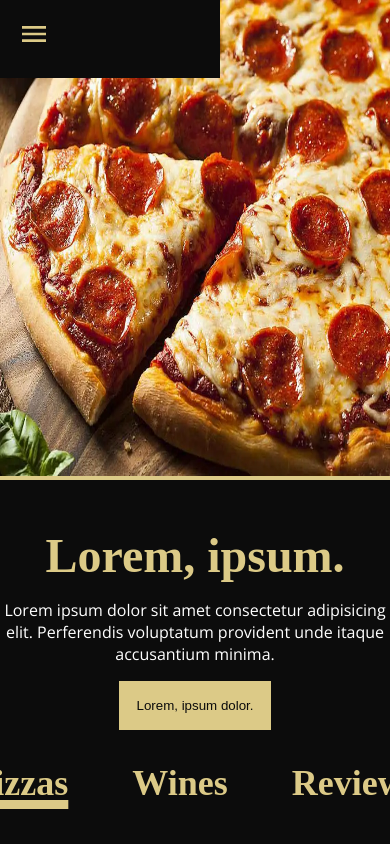
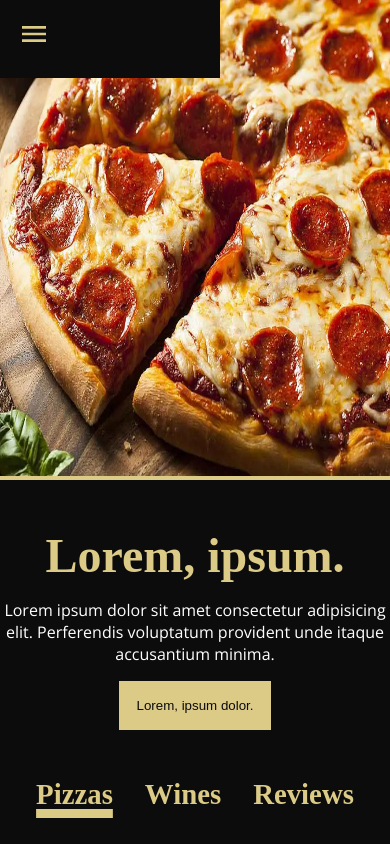
Before and after one commit to yamilt351/landing-page, a React (Create React App) app: page / in a window 390 px wide. Shown: the top 844 px of the page. Built offline with nearby package versions, Linux system fonts and the light colour scheme; a web font is replaced by a local one.

Commit message:
product-title-responsive

```diff
--- a/src/Components/Product/product.css
+++ b/src/Components/Product/product.css
@@ -31,12 +31,12 @@
 }
 
 @media screen and (max-width: 800px) {
-  .product-container {
-    display: block;
-    align-content: center;
-    justify-content: center;
-    width: 100%;
-    padding: 1rem 0;
-    margin: auto;
+  .title-container {
+    margin: 1rem 0rem;
+    font-size: 1.2rem;
+  }
+  .title-container h1 {
+    margin: 2rem 1rem;
+    border-bottom: 1px solid transparent;
   }
 }
```
